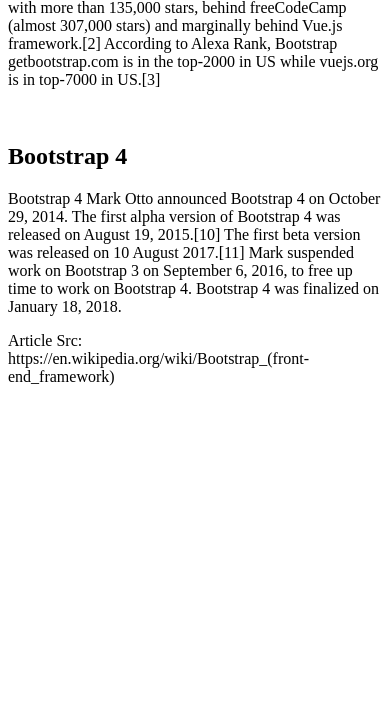
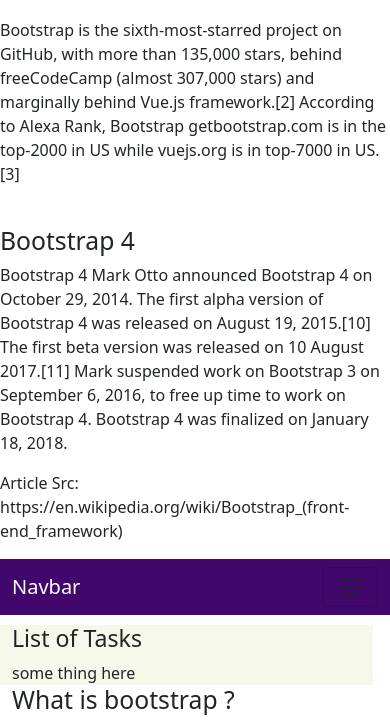
Before and after one commit to Allan22000/Allan_tasks, a PHP site: page /copyl.html in a window 390 px wide. Shown: the part 252-972 px from the top of the page. Before the commit the page ends 638 px from the top, so only its background shows below. Run offline with PHP 8.4, Linux system fonts and the light colour scheme.

Commit message:
copy of bootstrap layout

```diff
--- a/layout/copyl.html
+++ b/layout/copyl.html
@@ -21,3 +21,99 @@
       </p>
 
       <p>Article Src: https://en.wikipedia.org/wiki/Bootstrap_(front-end_framework)</p>
+
+      <!DOCTYPE html>
+      <html>
+      <head>
+          <meta charset='utf-8'>
+          <meta http-equiv='X-UA-Compatible' content='IE=edge'>
+          <title>Bootstrap Example Page</title>
+          <meta name='viewport' content='width=device-width, initial-scale=1'>
+          <!-- Bootstrap CSS -->
+          <link href="https://cdn.jsdelivr.net/npm/bootstrap@5.3.0-alpha1/dist/css/bootstrap.min.css" rel="stylesheet" integrity="sha384-GLhlTQ8iRABdZLl6O3oVMWSktQOp6b7In1Zl3/Jr59b6EGGoI1aFkw7cmDA6j6gD" crossorigin="anonymous">
+      <style>
+        a, .nav-link,.navbar-brand {
+          color: white;
+      }
+          </style>
+      </head>
+      <body>
+        <div class="container" >
+          <div class="row">
+        <nav class="navbar navbar-expand-lg" style="background-color: rgb(65, 7, 109);" >
+        <div class="container-fluid">
+          <a class="navbar-brand" href="#">Navbar</a>
+          <button class="navbar-toggler" type="button" data-bs-toggle="collapse" data-bs-target="#navbarSupportedContent" aria-controls="navbarSupportedContent" aria-expanded="false" aria-label="Toggle navigation">
+            <span class="navbar-toggler-icon"></span>
+          </button>
+          <div class="collapse navbar-collapse" id="navbarSupportedContent">
+            <ul class="navbar-nav me-auto mb-2 mb-lg-0">
+              <li class="nav-item">
+                <a class="nav-link" aria-current="page" href="#">Home</a>
+              </li>
+              <li class="nav-item">
+                <a class="nav-link" href="#">Link</a>
+              </li>
+              <li class="nav-item">
+                <a class="nav-link" href="#">Link1</a>
+              </li>
+              <li class="nav-item">
+                <a class="nav-link" href="#">Link2</a>
+              </li>
+
+            </ul>
+            <form class="d-flex" role="search">
+              <input class="form-control me-2" type="search" placeholder="Search" aria-label="Search">
+              <button class="btn btn-outline-success" type="submit">Search</button>
+            </form>
+          </div>
+        </div>
+      </nav>
+      </div>
+        <div class="row" style="margin-top: 10px; margin-bottom: 10px; margin-right: 5px;">
+          <div class="col-sm-3" style="background-color: rgba(228, 235, 194, 0.353);">
+            <h3>List of Tasks</h3>
+            some thing here
+          </div>
+          <div class="col-sm-9">
+            <h2>What is bootstrap ? </h2> <img src="https://upload.wikimedia.org/wikipedia/commons/thumb/b/b2/Bootstrap_logo.svg/440px-Bootstrap_logo.svg.png" align="right" height="150" width="150">
+            <p>Bootstrap is a free and open-source CSS framework directed at responsive,
+               mobile-first front-end web development. It contains CSS- and (optionally)
+               JavaScript-based design templates for typography, forms, buttons, navigation
+                and other interface components.
+
+              <p>Bootstrap is the sixth-most-starred project on GitHub, with more than 135,000 stars, behind freeCodeCamp (almost 307,000 stars) and marginally behind Vue.js framework.[2] According to Alexa Rank, Bootstrap getbootstrap.com
+               is in the top-2000 in US while vuejs.org is in top-7000 in US.[3]</p></p>
+            <br>
+            <h2>Bootstrap 4</h2>
+            <p>
+
+              Bootstrap 4
+              Mark Otto announced Bootstrap 4 on October 29, 2014.
+              The first alpha version of Bootstrap 4 was released on August 19, 2015.[10]
+               The first beta version was released on 10 August 2017.[11]
+               Mark suspended work on Bootstrap 3 on September 6, 2016, to free up
+               time to work on Bootstrap 4.
+               Bootstrap 4 was finalized on January 18, 2018.
+            </p>
+
+            <p>Article Src: https://en.wikipedia.org/wiki/Bootstrap_(front-end_framework)</p>
+
+          </div>
+        </div>
+        <div class="row">
+      <footer style="background-color: rgb(65, 7, 109); color: white;">
+
+        <!-- Copyright -->
+        <div class="footer-copyright text-center py-3">© 2020 Copyright
+        </div>
+        <!-- Copyright -->
+
+      </footer></div>
+      </div>
+
+      <!-- Optional JavaScript -->
+            <!-- jQuery first, then Popper.js, then Bootstrap JS -->
+            <script src="https://cdn.jsdelivr.net/npm/bootstrap@5.3.0-alpha1/dist/js/bootstrap.bundle.min.js" integrity="sha384-w76AqPfDkMBDXo30jS1Sgez6pr3x5MlQ1ZAGC+nuZB+EYdgRZgiwxhTBTkF7CXvN" crossorigin="anonymous"></script>
+          </body>
+          </html>
--- a/layout/ex1.php
+++ b/layout/ex1.php
@@ -11,4 +11,5 @@ echo"Hello world! My name is \"Allan\"";
 ?>
 <h3>Current Date</h3>
 <?php echo date ("d.m.Y") ?>
+
 <?php include "footer.php" ?>
```
